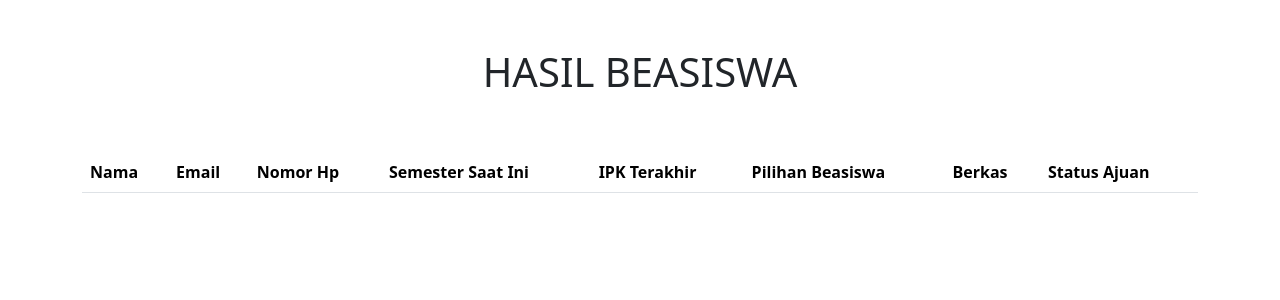
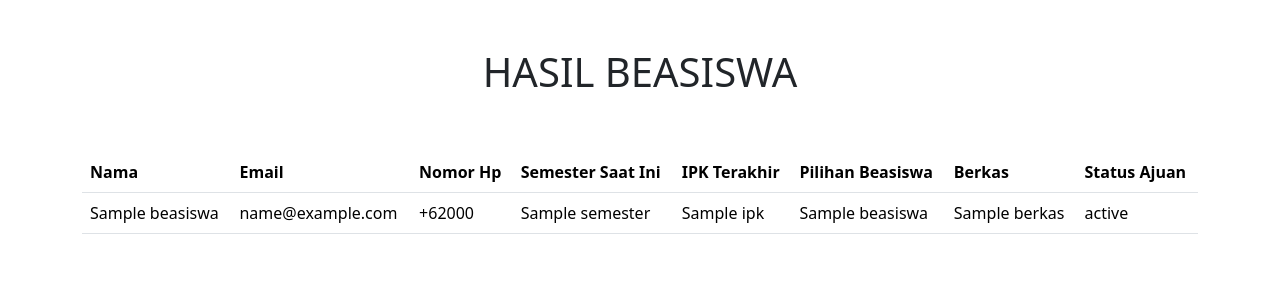
Before and after one commit to ekoyudop/Sertifikasi, a Flask app: page /hasil in a window 1280 px wide. Shown: the part 74-374 px from the top of the page. Run offline with Flask 3, Linux system fonts and the light colour scheme; a database or web service that is not in the repository returns one stand-in record (values such as "Sample title"); lists and menus that the app fills with data are empty.

Commit message:
Update the rendering of the hasil page to show the beasiswa list from the database.

```diff
--- a/app.py
+++ b/app.py
@@ -17,15 +17,16 @@ app = Flask(__name__)
 
 @app.route('/', methods=['GET'])
 def home():
-    return render_template('index.html', msg="Home")
+    return render_template('index.html')
 
 @app.route('/daftar', methods=['GET'])
 def daftar():
-    return render_template('daftar.html', msg="Daftar")
+    return render_template('daftar.html')
 
 @app.route('/hasil', methods=['GET'])
 def hasil():
-    return render_template('hasil.html', msg="Hasil")
+    beasiswa_list = db.beasiswa.find()
+    return render_template('hasil.html', beasiswa_list=beasiswa_list)
 
 @app.route("/submit", methods=["POST"])
 def submit():
@@ -39,13 +40,14 @@ def submit():
     # berkas = request.files["berkas"]
 
     db.beasiswa.insert_one({
-        "name": nama,
+        "nama": nama,
         "email": email,
         "nomorhp": nomorhp,
         "semester": semester,
         # "ipk": ipk,
         "beasiswa": beasiswa,
         # "berkas": berkas
+        "status": "Belum diverifikasi"
     })
 
     return jsonify({"result": "success"})
--- a/templates/hasil.html
+++ b/templates/hasil.html
@@ -71,10 +71,10 @@
                     <tr>
                         <td>{{beasiswa.nama}}</td>
                         <td>{{beasiswa.email}}</td>
-                        <td>{{beasiswa.nomor-hp}}</td>
+                        <td>+62{{beasiswa.nomorhp}}</td>
                         <td>{{beasiswa.semester}}</td>
                         <td>{{beasiswa.ipk}}</td>
-                        <td>{{beasiswa.pilihan-beasiswa}}</td>
+                        <td>{{beasiswa.beasiswa}}</td>
                         <td>{{beasiswa.berkas}}</td>
                         <td>{{beasiswa.status}}</td>
                     </tr>
```
